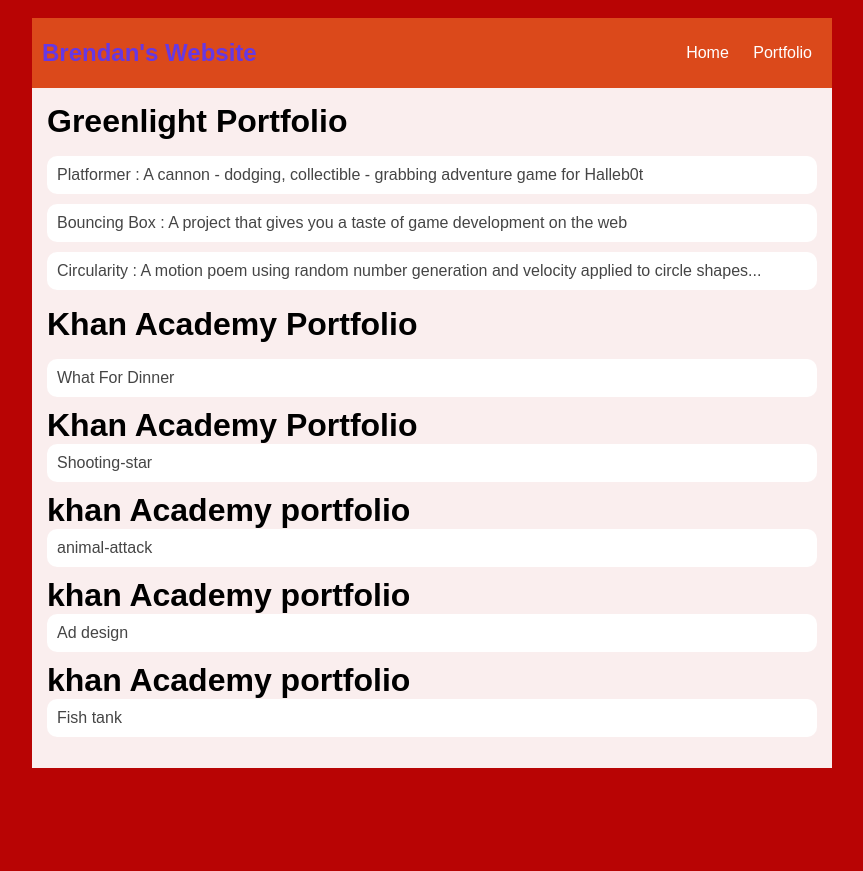
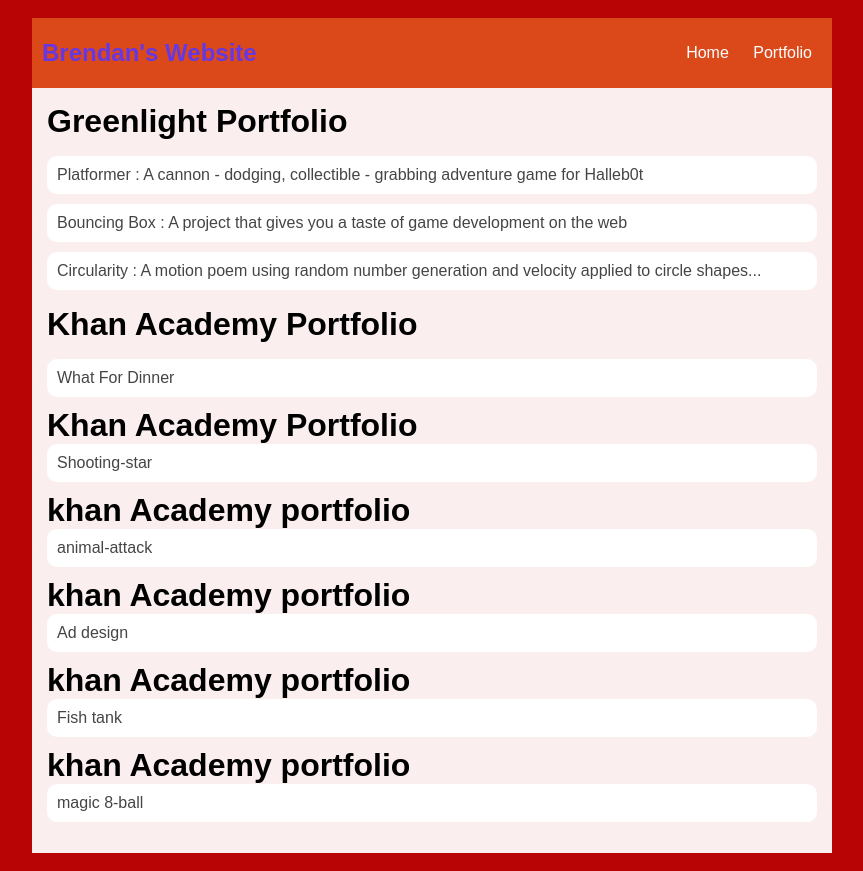
Before and after one commit to brendanjohnson16/brendanjohnson.github.io, a plain HTML site: page portfolio.html in a window 1280 px wide. Shown: the whole page, without its empty margins (208-1071 px from the left). Before the commit the page ends 800 px from the top, so only its background shows below. Drawn offline with Linux system fonts and the light colour scheme.

Commit message:
update portfolio

```diff
--- a/portfolio.html
+++ b/portfolio.html
@@ -127,7 +127,9 @@
                             <h1> khan Academy portfolio</h1>
                             <ul id="portfolio">
                             <li> <a href="https://www.khanacademy.org/computer-programming/spin-off-of-project-fish-tank/5963885191938048">Fish tank</a></li>
-
+                            <h1> khan Academy portfolio</h1>
+                            <ul id="portfolio">
+                            <li> <a href="https://www.khanacademy.org/computer-programming/spin-off-of-project-magic-8-ball/5851792952311808">magic 8-ball</a></li>
 
             </main>
         </div>
```
